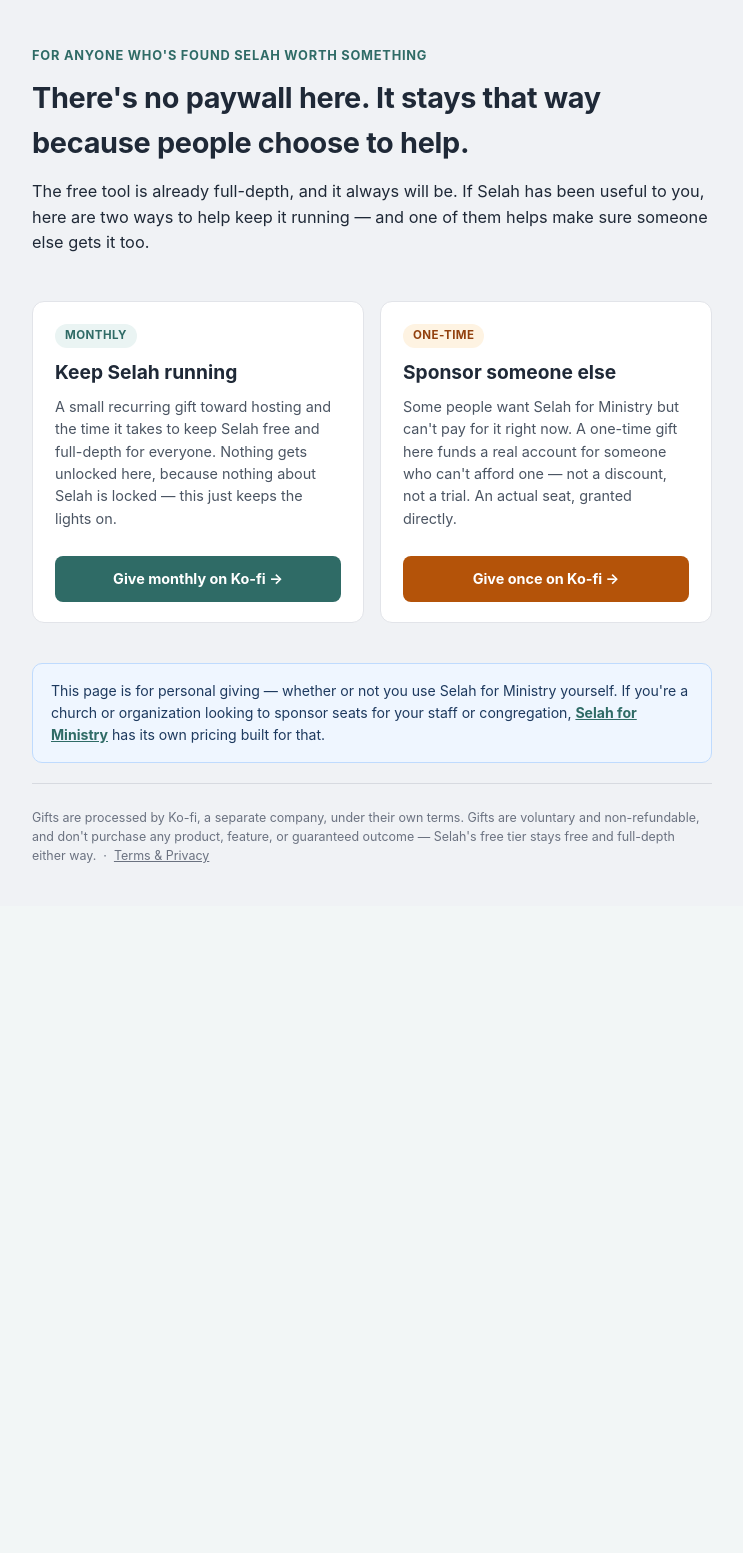
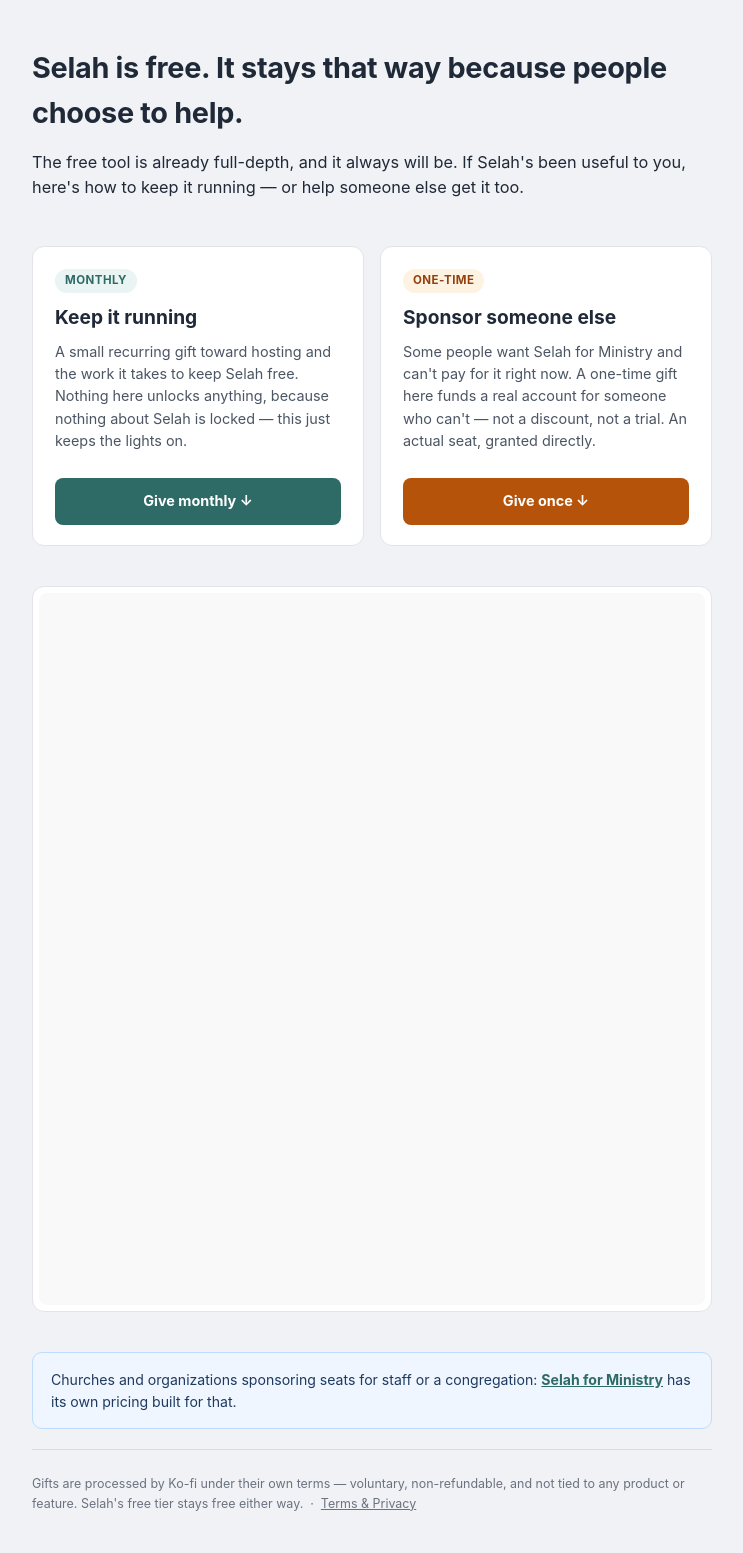
Before and after one commit to PeregrinePlanner-Dev/selah-app, a Flask app: page /support in a window 1280 px wide. Shown: the part 80-1633 px from the top of the page, without its empty margins (268-1011 px from the left). Before the commit the page ends 943 px from the top, so only its background shows below. Run offline with Flask 3, Linux system fonts and the light colour scheme.

Commit message:
Support page: switch to embedded Ko-fi Tip Panel widget instead of external links -- both give-cards now scroll to one inline panel that handles one-time and recurring giving without leaving the page

```diff
--- a/templates/support.html
+++ b/templates/support.html
@@ -72,6 +72,12 @@
   }
   .church-note a { font-weight: 700; }
 
+  .give-widget-card {
+    background: white; border: 1px solid #e2e4e9; border-radius: 12px;
+    padding: 6px; scroll-margin-top: 20px;
+  }
+  .give-widget-card iframe { display: block; border-radius: 8px; }
+
   footer {
     padding: 24px 0 40px; font-size: 0.78rem; color: #6b7280; border-top: 1px solid #d7dae0;
   }
@@ -91,9 +97,8 @@
 <div class="wrap">
 
   <section class="hero">
-    <div class="eyebrow">For anyone who's found Selah worth something</div>
-    <h1>There's no paywall here. It stays that way because people choose to help.</h1>
-    <p class="lede">The free tool is already full-depth, and it always will be. If Selah has been useful to you, here are two ways to help keep it running — and one of them helps make sure someone else gets it too.</p>
+    <h1>Selah is free. It stays that way because people choose to help.</h1>
+    <p class="lede">The free tool is already full-depth, and it always will be. If Selah's been useful to you, here's how to keep it running — or help someone else get it too.</p>
   </section>
 
   <section class="tight">
@@ -101,29 +106,35 @@
 
       <div class="give-card">
         <div class="give-tag">Monthly</div>
-        <h2>Keep Selah running</h2>
-        <p>A small recurring gift toward hosting and the time it takes to keep Selah free and full-depth for everyone. Nothing gets unlocked here, because nothing about Selah is locked — this just keeps the lights on.</p>
-        <a class="give-btn" href="https://ko-fi.com/selahtheology" target="_blank" rel="noopener">Give monthly on Ko-fi →</a>
+        <h2>Keep it running</h2>
+        <p>A small recurring gift toward hosting and the work it takes to keep Selah free. Nothing here unlocks anything, because nothing about Selah is locked — this just keeps the lights on.</p>
+        <a class="give-btn" href="#give-widget">Give monthly ↓</a>
       </div>
 
       <div class="give-card scholarship">
         <div class="give-tag">One-time</div>
         <h2>Sponsor someone else</h2>
-        <p>Some people want Selah for Ministry but can't pay for it right now. A one-time gift here funds a real account for someone who can't afford one — not a discount, not a trial. An actual seat, granted directly.</p>
-        <a class="give-btn" href="https://ko-fi.com/selahtheology" target="_blank" rel="noopener">Give once on Ko-fi →</a>
+        <p>Some people want Selah for Ministry and can't pay for it right now. A one-time gift here funds a real account for someone who can't — not a discount, not a trial. An actual seat, granted directly.</p>
+        <a class="give-btn" href="#give-widget">Give once ↓</a>
       </div>
 
     </div>
   </section>
 
+  <section class="tight" id="give-widget">
+    <div class="give-widget-card">
+      <iframe id='kofiframe' src='https://ko-fi.com/selahtheology/?hidefeed=true&widget=true&embed=true&preview=true' style='border:none;width:100%;padding:4px;background:#f9f9f9;' height='712' title='selahtheology'></iframe>
+    </div>
+  </section>
+
   <section class="tight">
     <div class="church-note">
-      This page is for personal giving — whether or not you use Selah for Ministry yourself. If you're a church or organization looking to sponsor seats for your staff or congregation, <a href="/church">Selah for Ministry</a> has its own pricing built for that.
+      Churches and organizations sponsoring seats for staff or a congregation: <a href="/church">Selah for Ministry</a> has its own pricing built for that.
     </div>
   </section>
 
   <footer>
-    Gifts are processed by Ko-fi, a separate company, under their own terms. Gifts are voluntary and non-refundable, and don't purchase any product, feature, or guaranteed outcome — Selah's free tier stays free and full-depth either way. &nbsp;·&nbsp; <a href="/legal">Terms &amp; Privacy</a>
+    Gifts are processed by Ko-fi under their own terms — voluntary, non-refundable, and not tied to any product or feature. Selah's free tier stays free either way. &nbsp;·&nbsp; <a href="/legal">Terms &amp; Privacy</a>
   </footer>
 
 </div>
```
